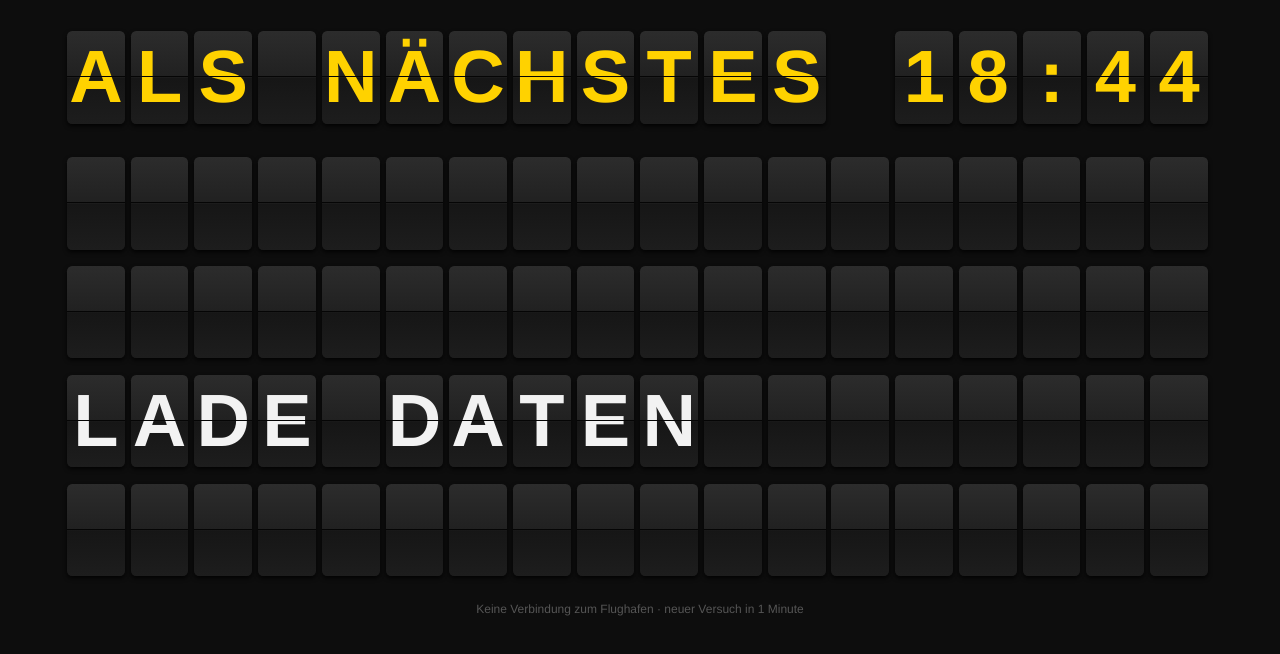
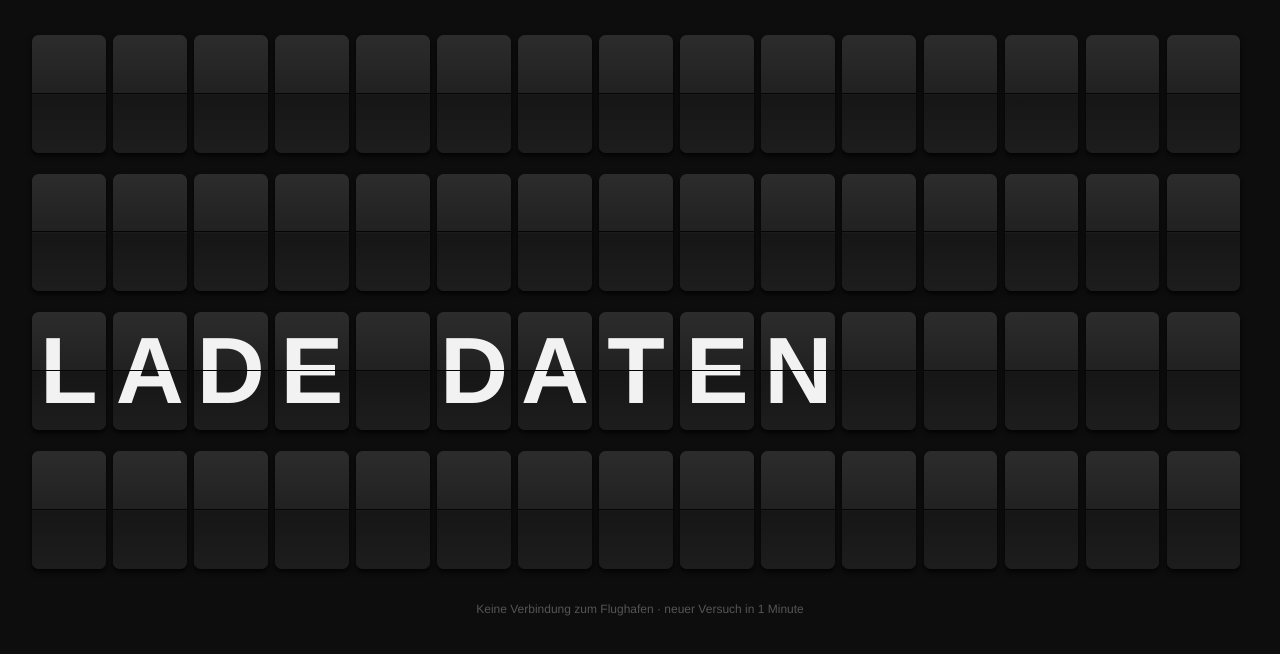
Before and after one commit to rtcv8rfvsd-coder/abflugtafel, a plain HTML site: page index.html in a window 1280 px wide. Drawn offline with Linux system fonts and the light colour scheme; no server answers.

Commit message:
Großansicht ohne Titelzeile, größere Schrift; Bemerkung 15 Zeichen
Co-Authored-By: Claude Opus 5.5 <noreply@anthropic.com>

```diff
--- a/index.html
+++ b/index.html
@@ -78,7 +78,7 @@ body {
   var REFRESH_MINUTES = 5;    // Daten neu laden
   var TICK_MS = 45;           // Tempo der Fallblätter
   var LIST_SECONDS = 60;      // Nach so vielen Sekunden zurück zur Großansicht
-  var HERO_W = 18;            // Breite der Großansicht in Zeichen
+  var HERO_W = 15;            // Breite der Großansicht in Zeichen
   // Defekter Streifen am Bildschirmrand: ?rand=unten (Standard), ?rand=oben oder ?rand=aus
   var RAND = (location.search.match(/rand=(oben|unten|aus)/) || [0, 'unten'])[1];
   var STREIFEN = RAND === 'aus' ? 0 : 0.22; // Anteil der Bildschirmhöhe, der frei bleibt
@@ -91,13 +91,13 @@ body {
     { key: 'flug',  w: 6,  label: 'FLUG' },
     { key: 'dir',   w: 4,  label: '' },
     { key: 'ort',   w: 14, label: 'ZIEL / HERKUNFT' },
-    { key: 'info',  w: 14, label: 'BEMERKUNG' }
+    { key: 'info',  w: 15, label: 'BEMERKUNG' }
   ];
   var CELL_EM = 0.86, GAP_EM = 0.5;
 
   var board = document.getElementById('board');
   var hero = document.getElementById('hero');
-  var heroCells = {}, heroClock;
+  var heroCells = {};
   var showList = false, backTimer = null;
   var foot = document.getElementById('foot');
   var moving = [];
@@ -209,13 +209,6 @@ body {
   }
 
   function buildHero() {
-    var t = heroRow('title yellow', 12);
-    var clock = document.createElement('div');
-    clock.className = 'col right';
-    heroClock = makeCells(clock, 5);
-    t.row.insertBefore(clock, t.row.firstChild);
-    t.row.style.width = (HERO_W * CELL_EM) + 'em';
-    heroCells.title = t.cells;
     heroCells.line1 = heroRow('', HERO_W).cells;
     heroCells.dir = heroRow('yellow', HERO_W).cells;
     heroCells.ort = heroRow('', HERO_W).cells;
@@ -234,7 +227,7 @@ body {
   }
 
   function fit() {
-    place(hero, HERO_W * CELL_EM, 1.25 + 0.45 + 4 * (1.25 + 0.22));
+    place(hero, HERO_W * CELL_EM, 4 * (1.25 + 0.22));
     fitList();
   }
 
@@ -331,7 +324,6 @@ body {
   }
 
   function renderHero(f) {
-    setText(heroCells.title, 'ALS NÄCHSTES');
     if (!f) {
       setText(heroCells.line1, '');
       setText(heroCells.dir, '');
@@ -343,15 +335,21 @@ body {
     var spaces = HERO_W - left.length - f.flug.length;
     setText(heroCells.line1, left + new Array(Math.max(spaces, 1) + 1).join(' ') + f.flug);
     setText(heroCells.dir, f.dir === 'NACH' ? 'START NACH' : 'LANDUNG AUS');
-    setText(heroCells.ort, f.ort);
+    setText(heroCells.ort, shorten(f.ort, HERO_W));
     setText(heroCells.info, f.info);
+  }
+
+  // Zu lange Ortsnamen an einer Wortgrenze kürzen (PALMA DE MALLORCA -> PALMA DE)
+  function shorten(txt, n) {
+    if (txt.length <= n) return txt;
+    var cut = txt.lastIndexOf(' ', n);
+    return cut > 3 ? txt.substring(0, cut) : txt.substring(0, n);
   }
 
   function clock() {
     var d = new Date();
     var t = pad(d.getHours()) + ':' + pad(d.getMinutes());
     setText(clockCells, t);
-    setText(heroClock, t);
   }
 
   function toggleView() {
```
